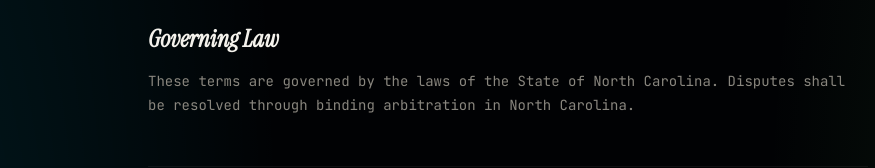
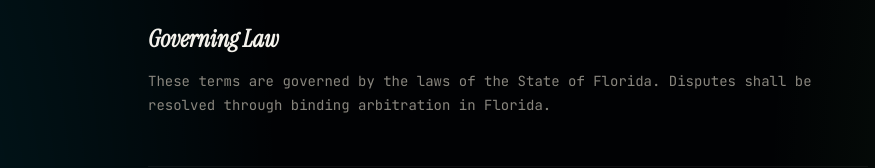
Before and after one commit to GoIndigooo/indigo-site1, a plain HTML site: page terms.html in a window 1280 px wide. Shown: the part 3332-3500 px from the top of the page, without its empty margins (132-1007 px from the left). Drawn offline with Linux system fonts and the light colour scheme.

Commit message:
Update: terms.html

```diff
--- a/terms.html
+++ b/terms.html
@@ -30,12 +30,12 @@
   <p>GoIndigo is an autonomous Google Ads management service. We connect to your Google Ads account and manage campaigns on a flat monthly fee basis.</p>
   <h2>No Guarantee of Results</h2>
   <p>Advertising results depend on market conditions, competition, ad spend, and many other factors outside our control. We do not guarantee specific CPA targets, conversion rates, or revenue outcomes.</p>
-  <h2>Client Responsibilities</h2>
-  <p>You must be the authorized owner or administrator of the Google Ads account you connect. You are responsible for your ad spend budget and for reviewing and approving agent recommendations.</p>
   <h2>Fees and Payment</h2>
   <p>Fees are charged monthly in advance. We do not charge a percentage of your ad spend. Fees are non-refundable except as required by law.</p>
   <h2>Cancellation</h2>
   <p>You may cancel at any time. Cancellation takes effect at the end of your current billing period. We will remove access to your Google account within 5 business days of cancellation.</p>
+  <h2>Client Responsibilities</h2>
+  <p>You must be the authorized owner or administrator of the Google Ads account you connect. You are responsible for your ad spend budget and for reviewing and approving agent recommendations.</p>
   <h2>Intellectual Property</h2>
   <p>All ad copy, headlines, descriptions, keyword lists, and campaign structures produced by GoIndigo for your campaigns become your property upon payment. GoIndigo retains the right to use anonymized performance data for internal research.</p>
   <h2>Limited Power of Attorney -- Google Ads Management</h2>
@@ -61,7 +61,7 @@
   <h2>Limitation of Liability</h2>
   <p>GoIndigo's total liability for any claim arising from these terms shall not exceed the fees paid in the three months preceding the claim. GoIndigo is not liable for indirect, incidental, or consequential damages.</p>
   <h2>Governing Law</h2>
-  <p>These terms are governed by the laws of the State of North Carolina. Disputes shall be resolved through binding arbitration in North Carolina.</p>
+  <p>These terms are governed by the laws of the State of Florida. Disputes shall be resolved through binding arbitration in Florida.</p>
   <h2>Contact</h2>
   <p>Daniel Trull -- indigo@goindigo.app</p>
   <p style="color:var(--fg-3);">GoIndigo is not affiliated with or endorsed by Google LLC. Google Ads is a trademark of Google LLC.</p>
```
